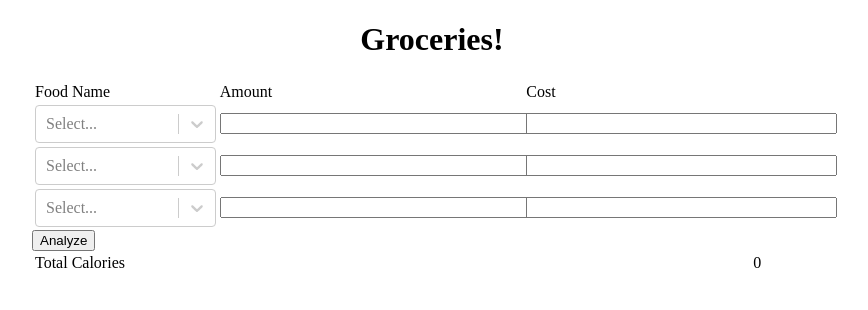
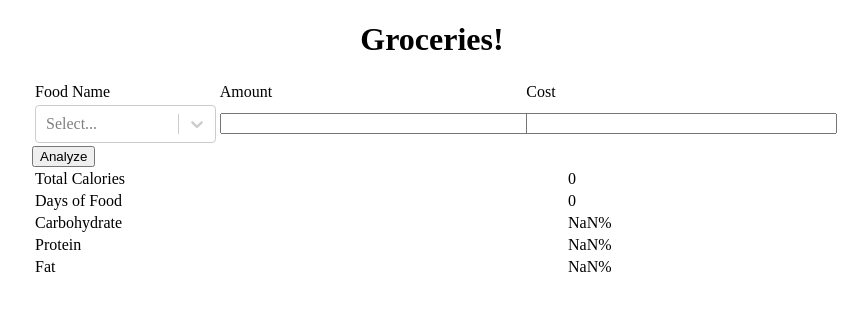
Before and after one commit to sebluy/groceries, a React app: page / in a window 1280 px wide. Both pictures are taken after a click on the button "Analyze". Shown: the top 310 px of the page, without its empty margins (208-1076 px from the left). Built offline with nearby package versions, Linux system fonts and the light colour scheme.

Commit message:
Save trips

```diff
--- /dev/null
+++ b/src/components/Analysis.tsx
@@ -0,0 +1,23 @@
+import * as React from 'react'
+
+export class Analysis extends React.Component<any, any> {
+
+    render() {
+        let fp = p => (p * 100).toFixed(2) + '%'
+        return (
+            <table>
+                <tbody>
+                    {this.renderRow('Total Calories', this.props.calories)}
+                    {this.renderRow('Days of Food', this.props.daysOfFood)}
+                    {this.renderRow('Carbohydrate', fp(this.props.carbohydrate))}
+                    {this.renderRow('Protein', fp(this.props.protein))}
+                    {this.renderRow('Fat', fp(this.props.fat))}
+                </tbody>
+            </table>
+        )
+    }
+
+    renderRow(label, value) {
+        return <tr><td>{label}</td><td>{value}</td></tr>
+    }
+}
--- a/src/components/App.tsx
+++ b/src/components/App.tsx
@@ -1,24 +1,55 @@
 import * as React from 'react'
 import * as ReactDOM from 'react-dom'
 import AsyncSelect from 'react-select/async'
+import { Analysis } from './Analysis'
+import { GroceryDb } from '../grocery-db'
 
 export class App extends React.Component<any, any> {
 
     VALID_UNITS: Array<string> = ['kg', 'g', 'lb']
     API_KEY: string = 'XJhL3a6dKg1b8xMzv5KA9GcuLLxmjeXFLfehyGbO'
+    RDI = {
+        calories: 2000,
+        fat: 78,
+        protein: 50,
+        carbohydrate: 275,
+    }
+
+    db: GroceryDb
 
     constructor(props) {
         super(props);
+        this.db = new GroceryDb()
         this.state = {
-            rows: [
-                this.defaultRow(),
-                this.defaultRow(),
-                this.defaultRow(),
-            ]
+            trip: {
+                items: [this.defaultItem()]
+            }
         }
     }
 
-    defaultRow() {
+    async componentDidMount() {
+        let trip = await this.db.getTrip(1)
+        if (trip) {
+            this.setState({trip: trip})
+        }
+    }
+
+    updateTrip(trip) {
+        if (this.allValid(trip.items)) {
+            trip.items.push(this.defaultItem())
+        }
+        this.db.putTrip(trip).then(id => {
+            trip.id = id
+            this.setState({trip})
+        })
+    }
+
+    allValid(items) {
+        let invalid = items.find(item => item.food === undefined || item.amount === undefined)
+        return invalid === undefined
+    }
+
+    defaultItem() {
         return {amount: '', cost: ''}
     }
 
@@ -35,47 +66,41 @@ export class App extends React.Component<any, any> {
                         </tr>
                     </thead>
                     <tbody>
-                        {this.state.rows.map(this.renderRow.bind(this))}
+                        {this.state.trip.items.map(this.renderItem.bind(this))}
                     </tbody>
                 </table>
                 <button onClick={this.analyze.bind(this)}>Analyze</button>
-                <table>
-                    <tbody>
-                        <tr>
-                            <td>Total Calories</td>
-                            <td>{this.state.analysis && this.state.analysis.calories}</td>
-                        </tr>
-                    </tbody>
-                </table>
+                {this.state.analysis ? <Analysis {...this.state.analysis}/> : ''}
             </div>
         )
     }
 
-    renderRow(row, i) {
+    renderItem(item, i) {
+        let trip = this.state.trip
         return (
             <tr key={i}>
                 <td><AsyncSelect
                     loadOptions={this.searchFoods.bind(this)}
-                    value={row.food}
+                    value={item.food}
                     onChange={(food) => {
-                        this.state.rows[i].food = food
-                        this.setState(this.state)
+                        item.food = food
+                        this.updateTrip(trip)
                     }}
                 /></td>
                 <td><input
                     type="text"
-                    value={row.amount}
+                    value={item.amount}
                     onChange={(e) => {
-                        this.state.rows[i].amount = e.target.value
-                        this.setState(this.state)
+                        item.amount = e.target.value
+                        this.updateTrip(trip)
                     }}
                 /></td>
                 <td><input
                     type="number"
-                    value={row.cost}
+                    value={item.cost}
                     onChange={(e) => {
-                        this.state.rows[i].cost = e.target.value
-                        this.setState(this.state)
+                        item.cost = e.target.value
+                        this.updateTrip(trip)
                     }}
                 /></td>
             </tr>
@@ -105,22 +130,29 @@ export class App extends React.Component<any, any> {
     }
 
     analyze() {
-        // Extract data and clean from state
-        // Fetch nutrition info (add cache later)
-        // Sum up info
-        let rows = this.state.rows
-        rows = rows.map(row => {
+        let items = this.state.trip.items
+        items = items.map(row => {
             return {...row, amount: this.parseAmount(row.amount)}
         })
-        rows = rows.filter(row => {
+        items = items.filter(row => {
             return row.food !== undefined && row.amount !== undefined
         })
-        let promises = rows.map(async (row) => {
+        let promises = items.map(async (row) => {
             return await this.lookupNutrition(row.food.value, row.amount)
         })
         Promise.all(promises).then((nutrition) => {
-            let totalCalories = nutrition.reduce((sum, v: any) => sum + v.calories, 0)
-            this.setState({analysis: {calories: totalCalories}})
+            let totalCalories = nutrition.reduce<number>((sum, v: any) => sum + v.calories, 0)
+            let totalCarbohydrate = nutrition.reduce<number>((sum, v: any) => sum + v.carbohydrate, 0)
+            let totalProtein = nutrition.reduce<number>((sum, v: any) => sum + v.protein, 0)
+            let totalFat = nutrition.reduce<number>((sum, v: any) => sum + v.fat, 0)
+            let daysOfFood = totalCalories / this.RDI.calories
+            this.setState({analysis: {
+                calories: totalCalories,
+                daysOfFood:  daysOfFood,
+                carbohydrate: totalCarbohydrate / daysOfFood / this.RDI.carbohydrate,
+                protein: totalProtein / daysOfFood / this.RDI.protein,
+                fat: totalFat / daysOfFood / this.RDI.fat,
+            }})
         })
     }
 
@@ -129,8 +161,19 @@ export class App extends React.Component<any, any> {
         return fetch(url)
             .then(response => response.json())
             .then(data => {
+                console.log(data)
                 let energy = data.foodNutrients.find(nutrient => nutrient.nutrient.name === 'Energy')
-                return {calories: this.scale(amount, energy.amount)}
+                let carbohydrate = data.foodNutrients.find(
+                    nutrient => nutrient.nutrient.name === 'Carbohydrate, by difference'
+                )
+                let protein = data.foodNutrients.find(nutrient => nutrient.nutrient.name === 'Protein')
+                let fat = data.foodNutrients.find(nutrient => nutrient.nutrient.name === 'Total lipid (fat)')
+                return {
+                    calories: this.scale(amount, energy.amount),
+                    carbohydrate: this.scale(amount, carbohydrate.amount),
+                    protein: this.scale(amount, protein.amount),
+                    fat: this.scale(amount, fat.amount),
+                }
             })
     }
 
--- /dev/null
+++ b/src/grocery-db.ts
@@ -0,0 +1,22 @@
+import Dexie from 'dexie'
+
+export class GroceryDb {
+
+    db: any
+
+    constructor() {
+        this.db = new Dexie('GroceryDB')
+        this.db.version(1).stores({
+            trips: '++id',
+        })
+    }
+
+    getTrip(id: number): Promise<any> {
+        return this.db.trips.get(id)
+    }
+
+    putTrip(trip: any) {
+        return this.db.trips.put(trip)
+    }
+
+}
```
Also changed, not shown: 1 other file (tests, documents, lock files or other folders).
